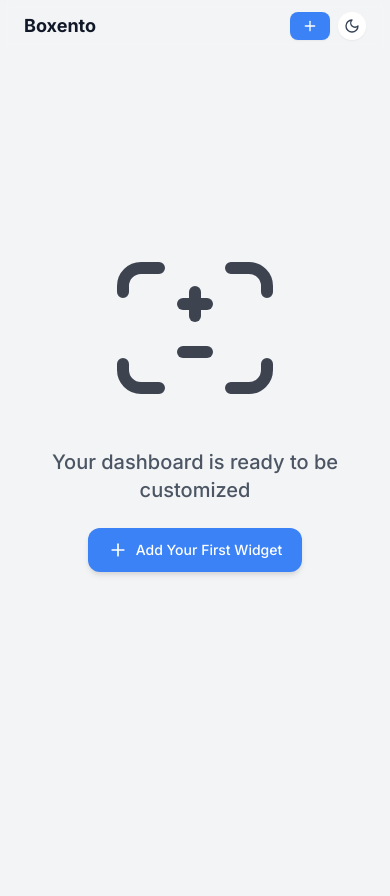
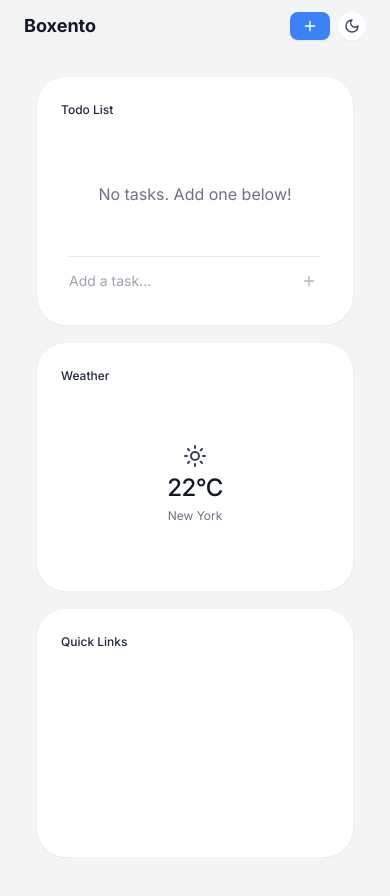
Before and after one commit to sdisaacson/boxento, a React (Vite) app: page / in a window 390 px wide. Shown: the top 896 px of the page. Built offline with nearby package versions, Linux system fonts and the light colour scheme.

Commit message:
Add default widgets and responsive layout configuration
- Implement default widget layout for all breakpoints
- Add default widgets (Todo, Weather, Quick Links) when no widgets exist
- Simplify mobile layout rendering
- Remove empty state UI and replace with default widget initialization

```diff
--- a/src/App.tsx
+++ b/src/App.tsx
@@ -83,11 +83,35 @@ function App() {
       }
     }
 
-    // Default: empty layouts for all breakpoints
-    return Object.keys(breakpoints).reduce((acc, bp) => ({
-      ...acc,
-      [bp]: []
-    }), {});
+    // Default layout for all breakpoints with default widgets
+    const defaultLayout = {
+      lg: [
+        { i: 'default-todo', x: 0, y: 0, w: 3, h: 3, minW: 2, minH: 2 },
+        { i: 'default-weather', x: 3, y: 0, w: 2, h: 2, minW: 2, minH: 2 },
+        { i: 'default-quick-links', x: 5, y: 0, w: 3, h: 2, minW: 2, minH: 2 }
+      ],
+      md: [
+        { i: 'default-todo', x: 0, y: 0, w: 3, h: 3, minW: 2, minH: 2 },
+        { i: 'default-weather', x: 3, y: 0, w: 2, h: 2, minW: 2, minH: 2 },
+        { i: 'default-quick-links', x: 5, y: 0, w: 3, h: 2, minW: 2, minH: 2 }
+      ],
+      sm: [
+        { i: 'default-todo', x: 0, y: 0, w: 3, h: 3, minW: 2, minH: 2 },
+        { i: 'default-weather', x: 3, y: 0, w: 3, h: 2, minW: 2, minH: 2 },
+        { i: 'default-quick-links', x: 0, y: 3, w: 3, h: 2, minW: 2, minH: 2 }
+      ],
+      xs: [
+        { i: 'default-todo', x: 0, y: 0, w: 2, h: 2, minW: 2, minH: 2 },
+        { i: 'default-weather', x: 0, y: 2, w: 2, h: 2, minW: 2, minH: 2 },
+        { i: 'default-quick-links', x: 0, y: 4, w: 2, h: 2, minW: 2, minH: 2 }
+      ],
+      xxs: [
+        { i: 'default-todo', x: 0, y: 0, w: 2, h: 2, minW: 2, minH: 2 },
+        { i: 'default-weather', x: 0, y: 2, w: 2, h: 2, minW: 2, minH: 2 },
+        { i: 'default-quick-links', x: 0, y: 4, w: 2, h: 2, minW: 2, minH: 2 }
+      ]
+    };
+    return defaultLayout;
   });
 
   const [widgets, setWidgets] = useState<Widget[]>(() => {
@@ -95,12 +119,32 @@ function App() {
       const savedWidgets = localStorage.getItem('boxento-widgets')
       const widgetsFromStorage = savedWidgets ? JSON.parse(savedWidgets) : []
 
+      if (widgetsFromStorage.length === 0) {
+        // Add default widgets if no widgets exist
+        return [
+          {
+            id: 'default-todo',
+            type: 'todo',
+            config: getWidgetConfigByType('todo') || {}
+          },
+          {
+            id: 'default-weather',
+            type: 'weather',
+            config: getWidgetConfigByType('weather') || {}
+          },
+          {
+            id: 'default-quick-links',
+            type: 'quick-links',
+            config: getWidgetConfigByType('quick-links') || {}
+          }
+        ];
+      }
+
       // Load each widget's configuration from configManager
       return widgetsFromStorage.map((widget: Widget) => {
         if (widget.id) {
           const savedConfig = configManager.getWidgetConfig(widget.id);
           if (savedConfig) {
-            // Merge the saved configuration with the widget's config
             return {
               ...widget,
               config: {
@@ -707,24 +751,16 @@ function App() {
 
   // Inside the App function component, add a special mobile view renderer
   const renderMobileLayout = () => {
-    // On mobile, we ignore the complex grid layout and just display all widgets as 2x2
-    // This is purely a display change, not modifying the actual layout data
     return (
       <div className="mobile-widget-list">
-        {widgets.length === 0 ? (
-          <div className="no-widgets-message">
-            <p>No widgets added yet. Click "Add Widget" to get started.</p>
-          </div>
-        ) : (
-          widgets.map(widget => (
+        {widgets.map(widget => (
           <div
             key={widget.id}
             className="mobile-widget-item"
           >
             {renderWidget(widget, true)}
           </div>
-          ))
-        )}
+        ))}
       </div>
     );
   };
@@ -776,32 +812,6 @@ function App() {
             widgetCategories={widgetCategories}
           />
 
-          {widgets.length === 0 ? (
-            <div className="flex flex-col items-center justify-center h-[80vh] px-4 text-center">
-              <div className="w-48 h-48 sm:w-64 sm:h-64 mb-6 sm:mb-8 opacity-80">
-                <svg viewBox="0 0 24 24" fill="none" xmlns="http://www.w3.org/2000/svg" className="w-full h-full">
-                  <path d="M21 7.5V6.75C21 5.50736 19.9926 4.5 18.75 4.5H16.5" stroke="currentColor" strokeWidth="1.5" strokeLinecap="round" strokeLinejoin="round" />
-                  <path d="M16.5 19.5H18.75C19.9926 19.5 21 18.4926 21 17.25V16.5" stroke="currentColor" strokeWidth="1.5" strokeLinecap="round" strokeLinejoin="round" />
-                  <path d="M3 16.5V17.25C3 18.4926 4.00736 19.5 5.25 19.5H7.5" stroke="currentColor" strokeWidth="1.5" strokeLinecap="round" strokeLinejoin="round" />
-                  <path d="M7.5 4.5H5.25C4.00736 4.5 3 5.50736 3 6.75V7.5" stroke="currentColor" strokeWidth="1.5" strokeLinecap="round" strokeLinejoin="round" />
-                  <path d="M10.5 9H13.5" stroke="currentColor" strokeWidth="1.5" strokeLinecap="round" strokeLinejoin="round" />
-                  <path d="M12 7.5V10.5" stroke="currentColor" strokeWidth="1.5" strokeLinecap="round" strokeLinejoin="round" />
-                  <path d="M13.5 15H10.5" stroke="currentColor" strokeWidth="1.5" strokeLinecap="round" strokeLinejoin="round" />
-                </svg>
-              </div>
-              <p className="text-xl sm:text-2xl font-medium text-gray-600 dark:text-gray-300 mb-6 sm:mb-8">Your dashboard is ready to be customized</p>
-              <button
-                onClick={toggleWidgetSelector}
-                className="group flex items-center gap-2 py-3 sm:py-3.5 px-5 sm:px-6 bg-blue-500 text-white font-medium rounded-xl
-                         shadow-md hover:shadow-lg hover:bg-blue-600 hover:-translate-y-0.5 text-sm sm:text-base
-                         transition-all duration-200 focus:outline-none focus:ring-2 focus:ring-blue-500/30 focus:ring-offset-2"
-                aria-label="Add your first widget"
-              >
-                <Plus size={20} className="transition-transform group-hover:rotate-90" />
-                <span className="sm:inline">Add Your First Widget</span>
-              </button>
-            </div>
-          ) : (
           <div className="px-6 max-w-[1600px] mx-auto">
             <div className="mobile-view-container">
               <div className="mobile-view">
@@ -847,7 +857,6 @@ function App() {
               </ResponsiveReactGridLayout>
             </div>
           </div>
-          )}
         </main>
       </div>
     </div>
```
Lines whose indentation alone changed are shown as unchanged.
